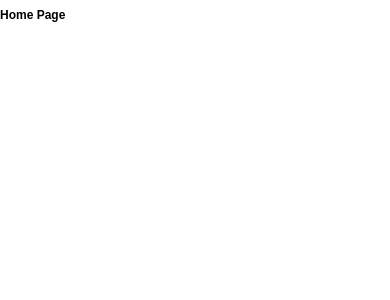
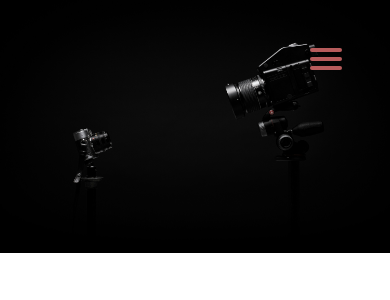
Before and after one commit to jonas8900/CameraShop, a Next.js app: page / in a window 390 px wide. Shown: the top 300 px of the page. Built offline with nearby package versions, Linux system fonts and the light colour scheme.

Commit message:
create the navigationbar for mobile and desktop

```diff
--- /dev/null
+++ b/components/Customhooks/useMediaQuery.js
@@ -0,0 +1,28 @@
+import { useCallback, useEffect, useState } from "react";
+
+// Custom hook for media query, because useMediaQuery from react responsive gave me hydration errors
+export const useMediaQuery = (width) => {
+  const [targetReached, setTargetReached] = useState(false);
+
+  const updateTarget = useCallback((e) => {
+    if (e.matches) {
+      setTargetReached(true);
+    } else {
+      setTargetReached(false);
+    }
+  }, []);
+
+  useEffect(() => {
+    const media = window.matchMedia(`(max-width: ${width}px)`);
+    media.addListener(updateTarget);
+
+    // Check on mount (callback is not called until a change occurs)
+    if (media.matches) {
+      setTargetReached(true);
+    }
+
+    return () => media.removeListener(updateTarget);
+  }, []);
+
+  return targetReached;
+};
--- /dev/null
+++ b/components/Navigation/Hamburger.js
@@ -0,0 +1,80 @@
+import styled, { keyframes, css } from "styled-components";
+
+export default function Hamburger({ menuClicked, setMenuClicked }) {
+  function handleOpenMenu() {
+    setMenuClicked(!menuClicked);
+  }
+
+  return (
+    <StyledList $menuclicked={menuClicked} onClick={handleOpenMenu}>
+      <li></li>
+      <li></li>
+      <li></li>
+    </StyledList>
+  );
+}
+
+const Hidden = keyframes`
+    0% {
+        opacity: 1;
+    }
+    10% {
+        opacity: 0;
+    }
+    100% {
+        opacity: 0;
+    }
+`;
+
+const Visible = keyframes`
+    0% {
+        opacity: 0;
+    }
+    30% {
+        opacity: 0;
+    }
+    100% {
+        opacity: 1;
+    }
+`;
+
+const StyledList = styled.ul`
+  position: fixed;
+  list-style: none;
+  display: flex;
+  flex-direction: column;
+  align-items: flex-end;
+  gap: 0.3rem;
+  cursor: pointer;
+  padding: 2rem;
+  z-index: 1;
+  right: 1rem;
+  top: 1rem;
+  margin: auto;
+
+  li {
+    width: 2rem;
+    background-color: ${({ $menuclicked }) =>
+      $menuclicked ? "white" : "var(--color-primary-red)"};
+    height: 0.25rem;
+    border-radius: 5px;
+    transform-origin: 3px;
+    transition: transform 0.2s linear;
+
+    &:nth-child(1) {
+      transform: ${({ $menuclicked }) =>
+        $menuclicked ? "rotate(45deg)" : "rotate(0)"};
+    }
+
+    &:nth-child(2) {
+      animation: ${({ $menuclicked }) => ($menuclicked ? Hidden : Visible)} 0.3s
+        linear;
+      opacity: ${({ $menuclicked }) => ($menuclicked ? 0 : 1)};
+    }
+
+    &:nth-child(3) {
+      transform: ${({ $menuclicked }) =>
+        $menuclicked ? "rotate(-45deg)" : "rotate(0)"};
+    }
+  }
+`;
--- /dev/null
+++ b/components/Navigation/NavBar.js
@@ -0,0 +1,128 @@
+import { useCallback, useEffect, useState } from "react";
+import Hamburger from "./Hamburger";
+import styled, { keyframes } from "styled-components";
+import { useMediaQuery } from "../Customhooks/useMediaQuery";
+
+export default function NavigationBar() {
+  const [menuClicked, setMenuClicked] = useState(false);
+  const [animationEnd, setAnimationEnd] = useState(false);
+  const isMobile = useMediaQuery(768);
+
+  useEffect(() => {
+    if (!menuClicked) {
+      const timer = setTimeout(() => {
+        setAnimationEnd(false);
+      }, 450);
+      return () => clearTimeout(timer);
+    } else {
+      setAnimationEnd(true);
+    }
+  }, [menuClicked]);
+
+  return (
+    <nav>
+      {isMobile ? (
+        <>
+          <Hamburger
+            setMenuClicked={setMenuClicked}
+            menuClicked={menuClicked}
+          />
+          {animationEnd && (
+            <StyledSection $menuclicked={menuClicked}>
+              <StyledList>
+                <li>Home</li>
+                <li>Produkte</li>
+                <li>Angebote</li>
+                <li>Kontakt</li>
+                <li>Login</li>
+                <li>Icon</li>
+              </StyledList>
+            </StyledSection>
+          )}
+        </>
+      ) : (
+        <StyledList>
+          <li>Home</li>
+          <li>Produkte</li>
+          <li>Angebote</li>
+          <li>Kontakt</li>
+        </StyledList>
+      )}
+    </nav>
+  );
+}
+
+
+//mobile view
+const FadeIn = keyframes`
+0% {transform: translateX(100%);}
+100% {transform: translateX(0);}
+`;
+
+const FadeOut = keyframes`
+0% { transform: translateX(0); }
+100% { transform: translateX(100%); }
+`;
+
+const StyledList = styled.ul`
+  list-style: none;
+  padding: 6rem 4rem;
+
+  li {
+    font-size: var(--font-size-sectionheadline-mobile);
+    font-weight: var(--font-weight-regular);
+    padding: 1rem;
+    color: white;
+    border-bottom: 1px solid var(--color-primary-red);
+    cursor: pointer;
+
+    &:active {
+      color: var(--color-primary-red);
+    }
+  }
+
+  //desktop view
+  @media (min-width: 768px) {
+    display: flex;
+    gap: 1.5rem;
+    justify-content: flex-start;
+    margin: 0;
+    padding: 2rem 6rem;
+
+    li {
+      color: white;
+      border: none;
+      text-shadow: 0px 4px 20.5px rgba(255, 255, 255, 0.25);
+      line-height: normal;
+      font-weight: var(--font-weight-semibold);
+      font-size: var(--font-size-greater-text-desktop);
+      transition: color 0.2s ease-in-out;
+
+      &:hover {
+        color: var(--color-primary-red);
+      }
+    }
+
+    @media (min-width: 1400px) {
+      padding: 2rem 12rem;
+    }
+  }
+`;
+
+const StyledSection = styled.section`
+  position: fixed;
+  display: flex;
+  justify-content: center;
+  align-items: center;
+  top: 0;
+  margin: 0;
+  width: 100%;
+  height: 100%;
+  background: linear-gradient(
+    165deg,
+    #525253 0%,
+    rgba(189, 189, 189, 0.95) 90.45%
+  );
+  animation: ${({ $menuclicked }) => ($menuclicked ? FadeIn : FadeOut)} 0.5s
+    ease-in-out;
+`;
--- a/next.config.mjs
+++ b/next.config.mjs
@@ -1,4 +1,9 @@
 /** @type {import('next').NextConfig} */
-const nextConfig = {};
+const nextConfig = {
+  reactStrictMode: true,
+  compiler: {
+    styledComponents: true,
+  },
+};
 
 export default nextConfig;
--- a/pages/_app.js
+++ b/pages/_app.js
@@ -1,6 +1,9 @@
+import { useEffect } from "react";
 import GlobalStyle from "../styles";
 
 export default function App({ Component, pageProps }) {
+
+
   return (
     <>
       <GlobalStyle />
--- a/pages/index.js
+++ b/pages/index.js
@@ -1,13 +1,27 @@
+import NavigationBar from "@/components/Navigation/NavBar";
 import styled from "styled-components";
 
 export default function Home() {
   return (
-    <div>
-      <StyledH1>Home Page</StyledH1>
-    </div>
+    <StyledMain>
+      <StyledHeaderSection>
+        <NavigationBar />
+      </StyledHeaderSection>
+    </StyledMain>
   );
 }
 
-const StyledH1 = styled.h1`
-  font-size: 12px;
+const StyledMain = styled.main`
+  margin: 0;
+  padding: 0;
 `;
+
+const StyledHeaderSection = styled.header`
+  background: url("/Backgroundpictures/Landingpage.jpg") lightgray 50% / cover
+    no-repeat;
+  margin: auto;
+  min-height: 30vh;
+  @media (min-width: 768px) {
+    min-height: 75vh;
+  }
+`;
--- a/styles.js
+++ b/styles.js
@@ -1,5 +1,4 @@
 import { createGlobalStyle } from "styled-components";
-
 
 export default createGlobalStyle`
  *,
@@ -12,11 +11,14 @@ export default createGlobalStyle`
     margin: 0;
     padding: 0;
 
+
   }
 
     body {
     margin: 0;
     padding: 0;
+    height: 100%;
+    width: 100%;
     font-family: "Poppins", sans-serif;
 
     }
```
